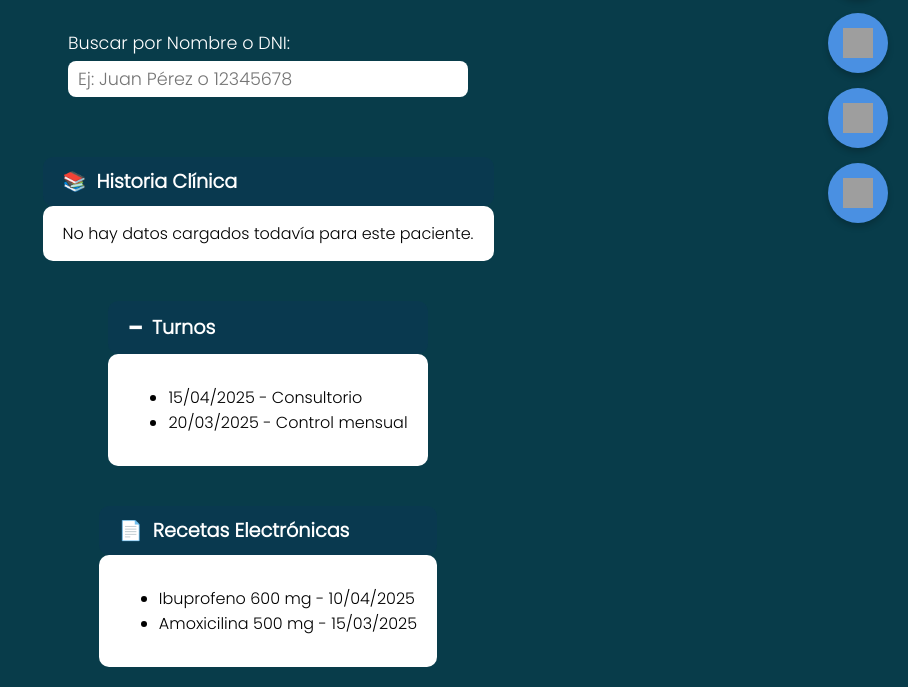
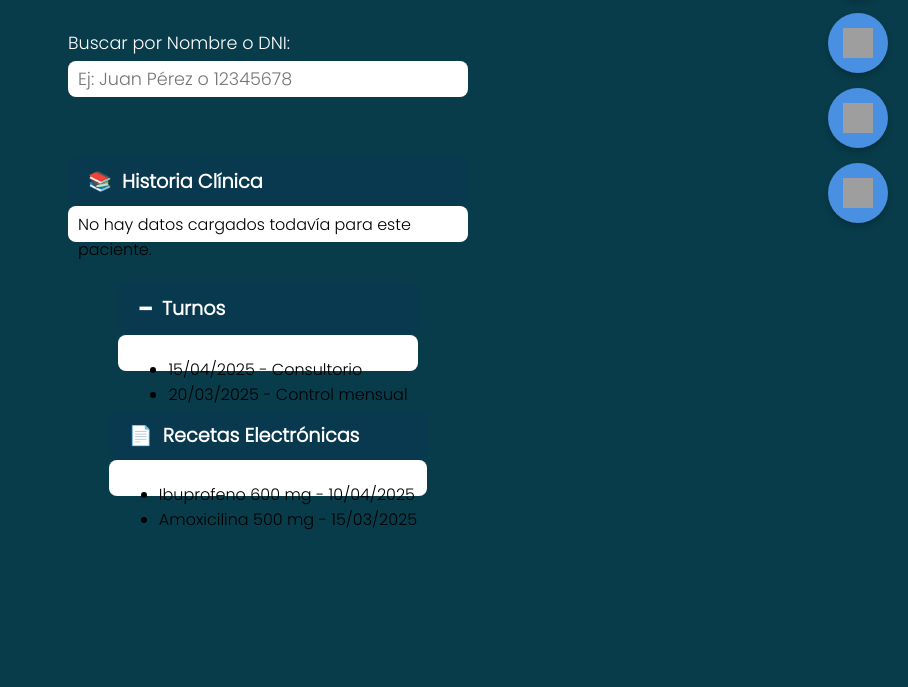
Before and after one commit to medsysbot/medisys-app-frontend, a FastAPI app: page /busqueda in a window 1280 px wide. Shown: the part 272-959 px from the top of the page, without its empty margins (372-1280 px from the left). After the commit the page ends 802 px from the top, so only its background shows below. Run offline with FastAPI, Linux system fonts and the light colour scheme; grey boxes are pictures that could not be loaded.

Commit message:
Update busqueda.html

```diff
--- a/templates/busqueda.html
+++ b/templates/busqueda.html
@@ -88,9 +88,12 @@
 
     .resultado-contenido {
       background-color: white;
-      padding: 15px 20px;
-      border-radius: 10px;
+      padding: 6px 10px;
+      border-radius: 8px;
       color: black;
+      height: 36px;
+      max-width: 400px;
+      box-sizing: border-box;
     }
 
     .botones-flotantes {
```
